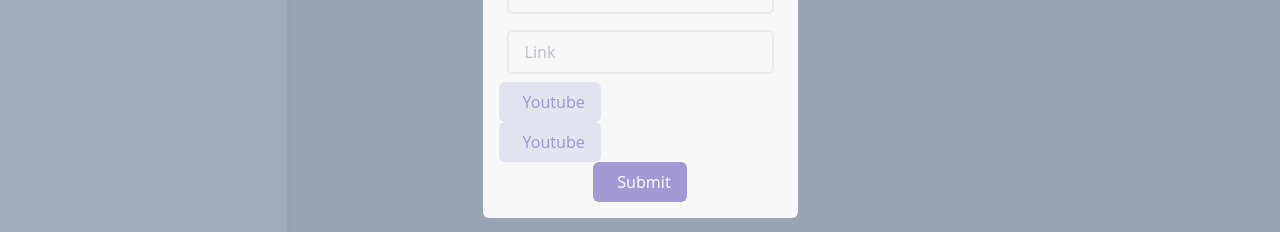
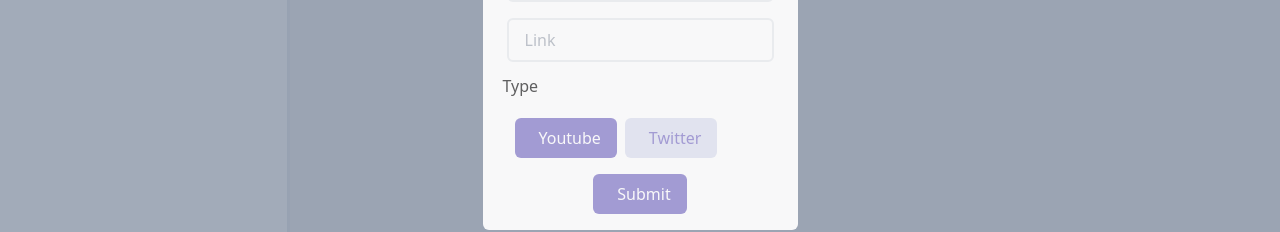
Before and after one commit to afadnan/secondbrain, a React (Vite) app in the folder fe/: page /dashboard in a window 1280 px wide. Both pictures are taken after a click on the button "Add Content". Shown: the part 330-562 px from the top of the page. Built offline with nearby package versions, Linux system fonts and the light colour scheme; no server answers.

Commit message:
Types added whether Youtube or Twitter

```diff
--- a/fe/src/components/CreateContentModal.tsx
+++ b/fe/src/components/CreateContentModal.tsx
@@ -15,7 +15,8 @@ export function CreateContentModal({open,onClose}:any){
     const linkRef = useRef<HTMLInputElement>();
     const [type,setType] =  useState(ContentType.Youtube)
     function addContent() {
-
+        const title = titleRef.current?.value;
+        const link = linkRef.current?.value;
     }
 
 
@@ -29,12 +30,17 @@ export function CreateContentModal({open,onClose}:any){
                         </div>
                     </div>
                     <div>
-                        <Input placeholder={"Title"} />
-                        <Input placeholder={"Link"} />
+                        <Input reference={titleRef} placeholder={"Title"} />
+                        <Input reference={linkRef} placeholder={"Link"} />
+
                     </div>
-                    <div>
-                        <Button text="Youtube" variant={type === ContentType.Twitter ? "primary" : "secondary"} onClick={() => {setType(ContentType.Youtube)}}></Button>
-                        <Button text="Youtube" variant={type === ContentType.Twitter ? "primary" : "secondary"} onClick={() => {setType(ContentType.Twitter)}}></Button>
+                    <h1 className="p-1">Type</h1>
+
+                    <div className="flex p-4 gap-2">
+                        <div className="">
+                        <Button text="Youtube" variant={type === ContentType.Youtube ? "primary" : "secondary"} onClick={() => {setType(ContentType.Youtube)}}></Button>
+                        </div>
+                        <Button text="Twitter" variant={type === ContentType.Twitter ? "primary" : "secondary"} onClick={() => {setType(ContentType.Twitter)}}></Button>
                     </div>
                     <div className="flex justify-center">
                         <Button onClick={addContent} variant="primary" text="Submit" />
```
